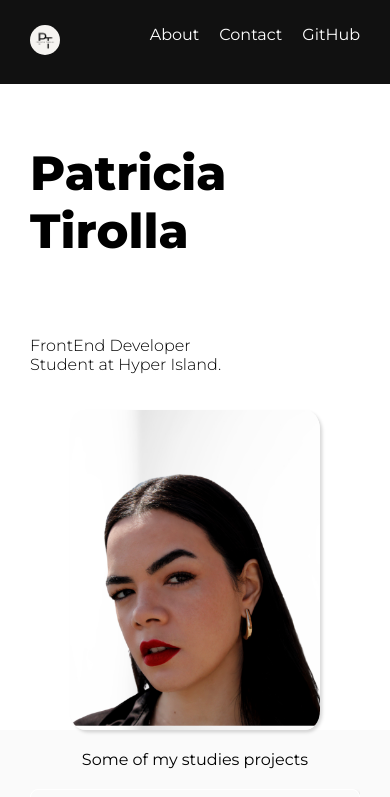
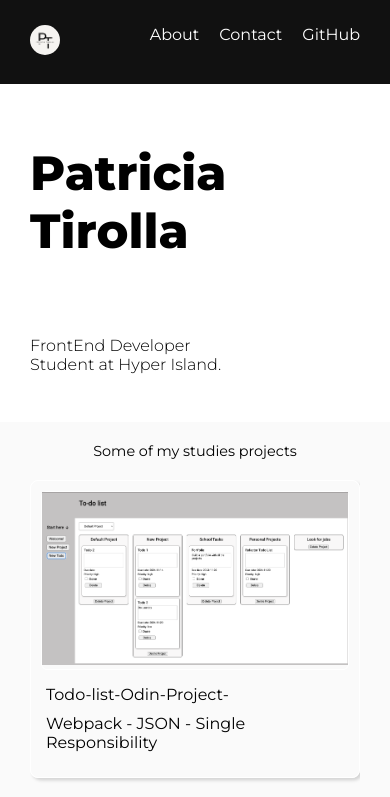
Before and after one commit to patricia-tirolla/Homepage-Odin-Project, a plain HTML site: page index.html in a window 390 px wide. Shown: the top 797 px of the page. Drawn offline with Linux system fonts and the light colour scheme; a web font is replaced by a local one.

Commit message:
Remove profile pic

```diff
--- a/index.html
+++ b/index.html
@@ -39,7 +39,7 @@
                     <p>FrontEnd Developer<br>
                         Student at Hyper Island.</p>
                 </div>
-                <img src="./assets/profile-light-background.png" alt="" width="250px" height="320px">
+                <!-- <img id="profile-img" src="./assets/profile-duocolor.png" alt="" width="250px" height="320px"> -->
             </div>
         </section>
         <section id="projects-section">
@@ -119,7 +119,7 @@
                         </div>
 
                     </div>
-                    <div class="project-cell"></div>
+                    <!-- <div class="project-cell"></div> -->
                 </div>
             </div>
         </section>
--- a/style.css
+++ b/style.css
@@ -1,4 +1,3 @@
-
 :root {
     --background-dark: #111111;
     --background-light: #FFFFFF;
@@ -10,15 +9,11 @@
 
     --hover-gray: #888888;
 
-    --shadow: rgba(0, 0, 0, 0.15) 2.4px 2.4px 3.2px;;
+    --shadow: rgba(0, 0, 0, 0.15) 2.4px 2.4px 3.2px;
+    ;
 }
 
 /* --------------------------- GLOBAL */
-
-/* * {
-
-    margin: 0;
-} */
 
 body {
     font-family: 'Montserrat';
@@ -71,10 +66,21 @@ main {
         display: flex;
         justify-content: center;
         gap: 20px;
-
+        height: 40vh;
         padding: 0 30px;
 
+        background-image: url("./assets/background-img.png");
+        background-size: cover;
+        background-position: center;
+
+        @media (max-width: 768px) {
+            background-image: url("./assets/background-img-small.png");
+        }
+
+        @media (max-width: 425px) {
             background-color: var(--background-light);
+            background-image: none;
+        }
 
         #about-section-container {
             display: flex;
@@ -90,6 +96,7 @@ main {
             @media (max-width: 425px) {
                 flex-direction: column;
                 align-items: center;
+                img:
             }
 
             #about-section-text-container {
@@ -108,12 +115,16 @@ main {
                 }
             }
 
-            img {
+            /* img {
                 display: flex;
 
                 border-radius: 6%;
                 box-shadow: var(--shadow);
+
+                @media(max-width: 425px) {
+                    display: none;
                 }
+            } */
         }
 
 
@@ -139,6 +150,10 @@ main {
             p {
                 margin: 0;
                 padding: 20px;
+            }
+
+            @media (max-width: 425px) {
+                font-size: 0.9rem;
             }
 
             #projects-grid {
@@ -247,3 +262,7 @@ footer {
 .header-nav:hover {
     color: var(--hover-gray);
 }
+
+#profile-img:hover {
+
+}
```
Also changed, not shown: assets/background-img-small.png (added), assets/background-img.png (added), assets/homepage.png, assets/profile-duocolor.png (added), assets/profile-gray-background.png (deleted), assets/profile-light-background.png (deleted), assets/profile.gif (added). Lines whose indentation alone changed are shown as unchanged.
